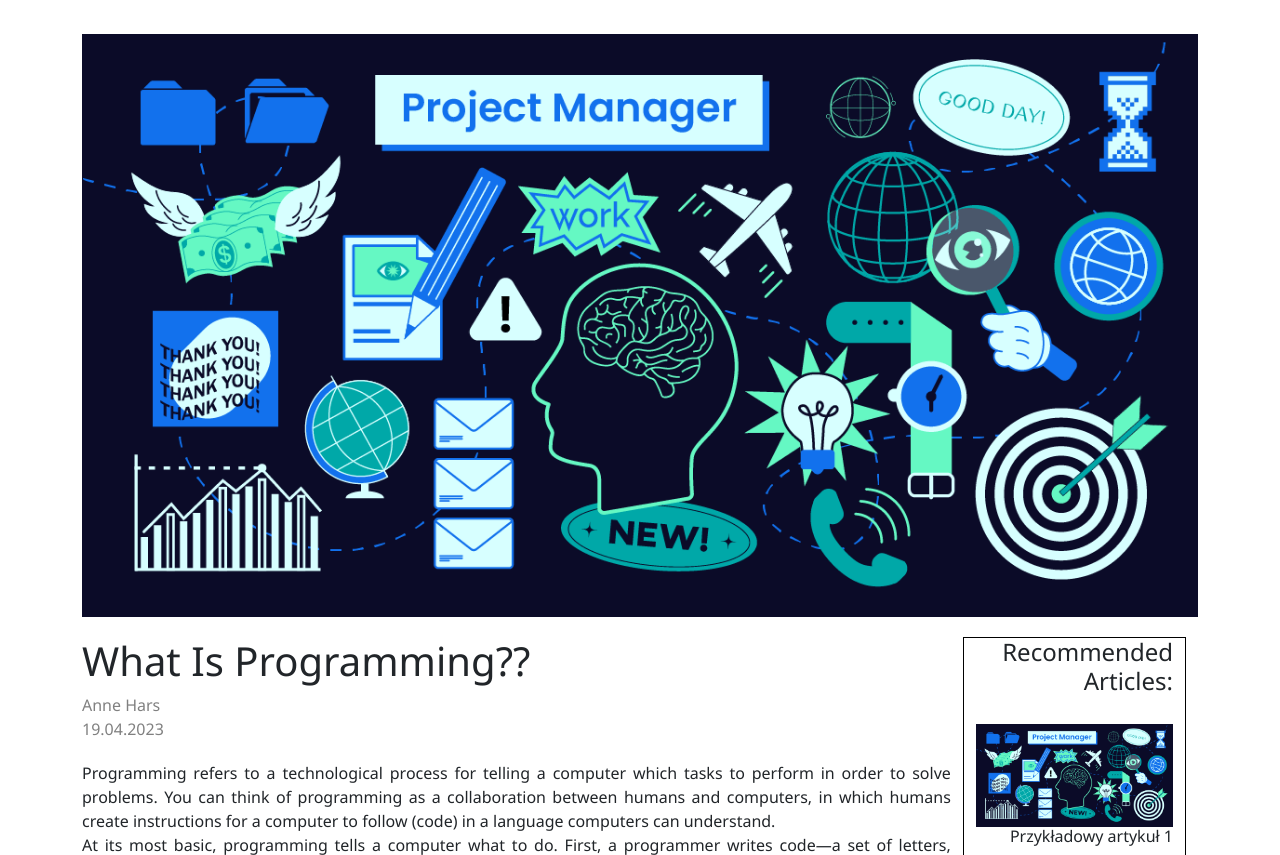
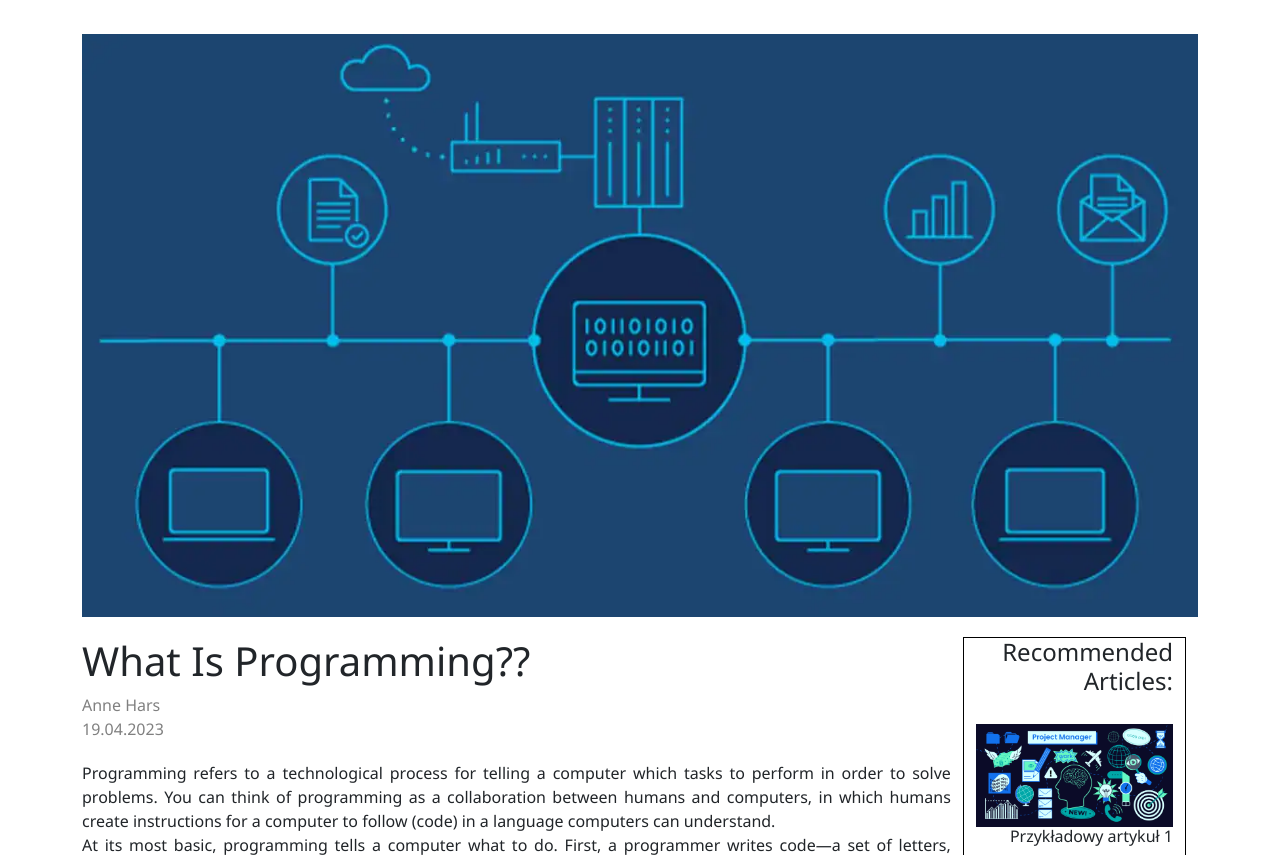
Before and after one commit to alvaomega/ajajaj_hackaton, a Django app: template hackaton/templates/article2.html in a window 1280 px wide. Shown: the part 116-971 px from the top of the page. Run offline with Django 4.2, Linux system fonts and the light colour scheme; the template is opened without the code that fills it, so the values that code supplies are empty.

Commit message:
Update article2.html

```diff
--- a/hackaton/templates/article2.html
+++ b/hackaton/templates/article2.html
@@ -25,7 +25,7 @@
       </nav>
       <!-- Article content -->
       <div class="container" style="padding-top:150px; padding-bottom:30px;">
-        <img src="img1.png" alt="photo1" class="img-fluid" style="width:100%"/>
+        <img src="img2.png" alt="photo2" class="img-fluid" style="width:100%"/>
   <div class="row" style="padding-top:20px; width:100%">
     <div class="col" style="width:70%">
               <h1>What Is Programming??</h1>
```
